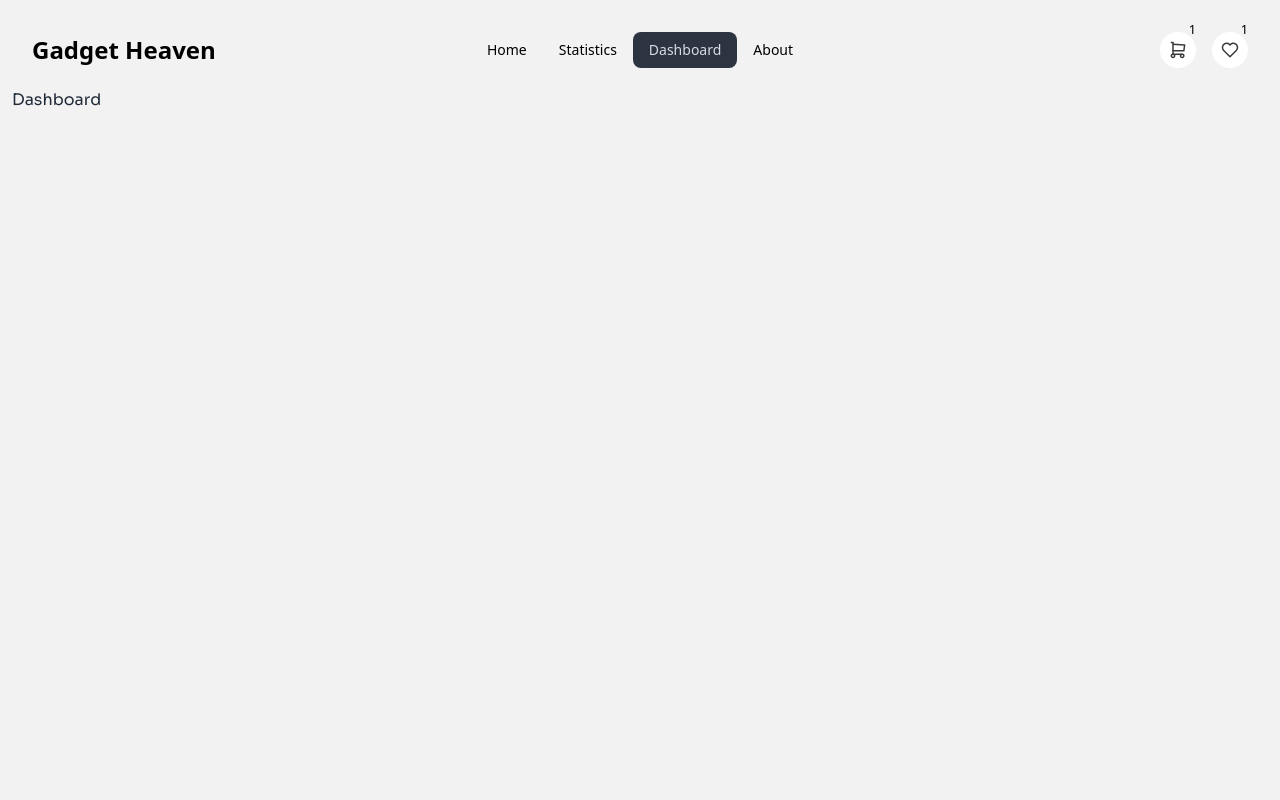
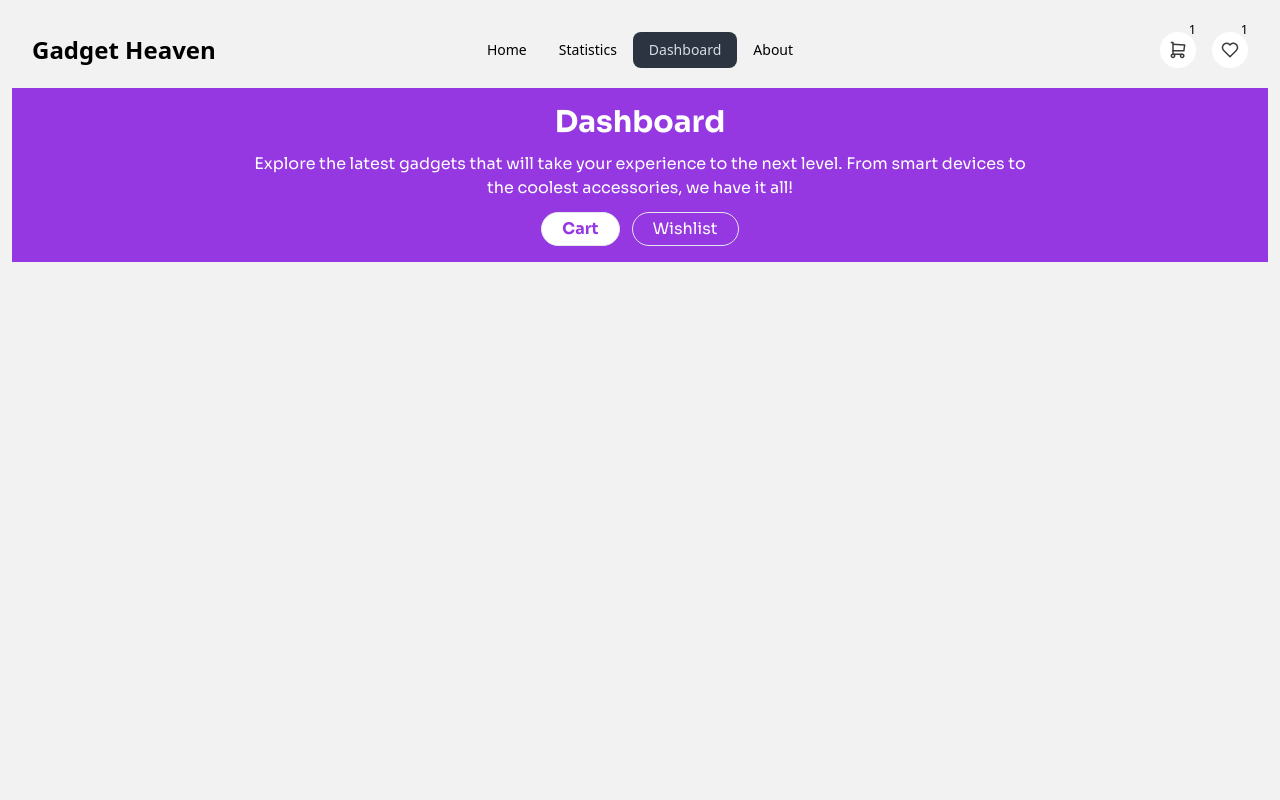
Before and after one commit to sakib-333/ph-b10-a8, a React (Vite) app: page /dashboard in a window 1280 px wide. Shown: the top 800 px of the page. Built offline with nearby package versions, Linux system fonts and the light colour scheme.

Commit message:
Update dashboard page.

```diff
--- a/src/components/Body/BodyComponents/Banner.jsx
+++ b/src/components/Body/BodyComponents/Banner.jsx
@@ -1,6 +1,7 @@
 import React from "react";
 
 import BannerImage from "/images/banner.jpg";
+import { Link } from "react-router-dom";
 
 const Banner = () => {
   return (
@@ -15,7 +16,9 @@ const Banner = () => {
             next level. From smart devices to the coolest accessories, we have
             it all!
           </p>
-          <button className="btn bg-white text-gadget-100">Shop Now</button>
+          <Link to={"/dashboard"} className="btn bg-white text-gadget-100">
+            Shop Now
+          </Link>
         </div>
       </div>
       <div className="absolute mx-auto -bottom-[150px] max-w-[800px] h-[300px] rounded-xl p-1 outline outline-2 outline-offset-2 outline-base-200">
--- a/src/components/Body/BodyComponents/Dashboard.jsx
+++ b/src/components/Body/BodyComponents/Dashboard.jsx
@@ -1,10 +1,56 @@
-import React, { useEffect } from "react";
+import React, { useEffect, useState } from "react";
 
 const Dashboard = () => {
+  const [tabCart, setTabCart] = useState(true);
+  const [tabWishlist, setTabWishlist] = useState(false);
+
   useEffect(() => {
     document.title = "Dashboard";
   }, []);
-  return <div>Dashboard</div>;
+
+  const handleTabCart = () => {
+    setTabCart(true);
+    setTabWishlist(false);
+  };
+  const handleTabWishlist = () => {
+    setTabCart(false);
+    setTabWishlist(true);
+  };
+
+  return (
+    <div>
+      <div className="bg-gadget-100 w-full">
+        <div className="max-w-[790px] mx-auto text-white text-center py-4 space-y-3">
+          <h1 className="text-xl md:text-2xl lg:text-3xl font-bold">
+            Dashboard
+          </h1>
+          <p>
+            Explore the latest gadgets that will take your experience to the
+            next level. From smart devices to the coolest accessories, we have
+            it all!
+          </p>
+          <div className="space-x-3">
+            <button
+              onClick={handleTabCart}
+              className={`px-5 py-1 rounded-full border ${
+                tabCart && "bg-white text-gadget-100 font-bold"
+              }`}
+            >
+              Cart
+            </button>
+            <button
+              onClick={handleTabWishlist}
+              className={`px-5 py-1 rounded-full border ${
+                tabWishlist && "bg-white text-gadget-100 font-bold"
+              }`}
+            >
+              Wishlist
+            </button>
+          </div>
+        </div>
+      </div>
+    </div>
+  );
 };
 
 export default Dashboard;
```
